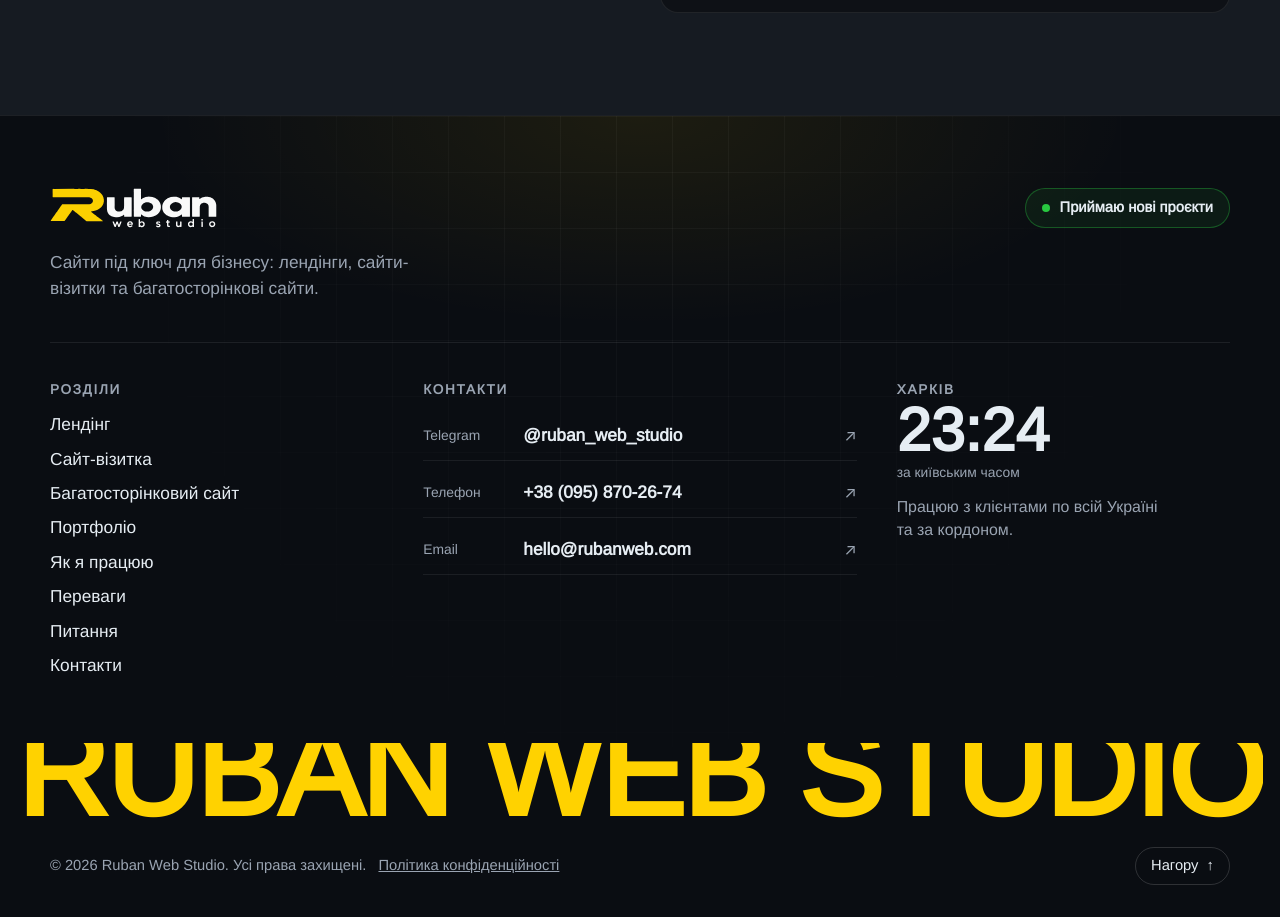
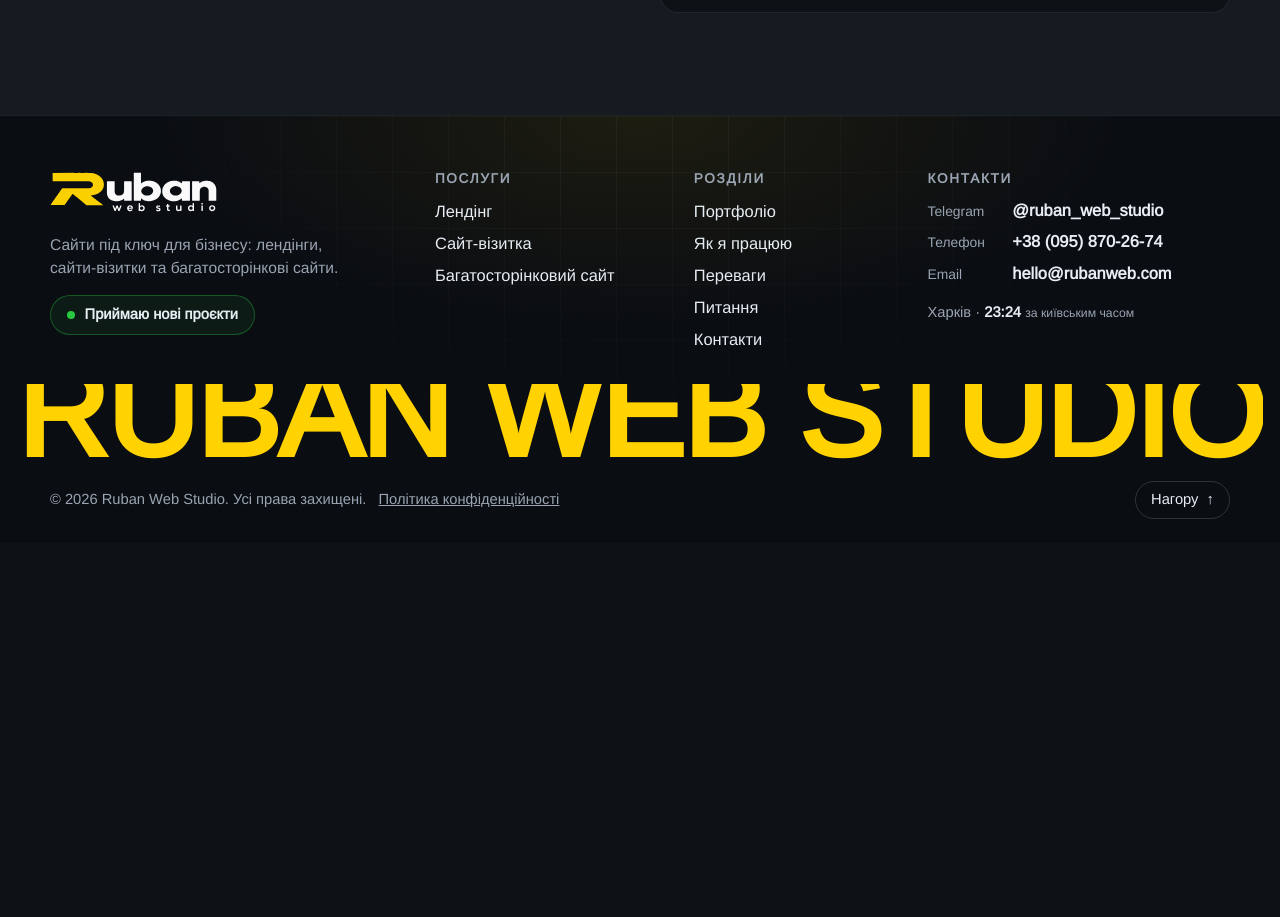
Before and after one commit to anton-ruban-developer/portfolio, an Astro site: page / in a window 1280 px wide. Shown: the part 6997-7914 px from the top of the page. After the commit the page ends 7540 px from the top, so only its background shows below. Built offline with nearby package versions, Linux system fonts and the light colour scheme; Astro itself is replaced by a stand-in of ours; a web font is replaced by a local one.

Commit message:
Compact footer: four columns, inline Kyiv time, tighter spacing
Co-Authored-By: Claude Opus 5.5 <noreply@anthropic.com>

```diff
--- a/src/components/Footer.astro
+++ b/src/components/Footer.astro
@@ -5,8 +5,9 @@ import { servicesFor } from '../data/services';
 
 const { lang, t, home } = useT(Astro.currentLocale);
 const year = new Date().getFullYear();
+// дві короткі колонки посилань замість одного довгого списку
+const serviceNav = servicesFor(lang).map((s) => ({ href: localizePath(lang, `/${s.slug}/`), label: t.services.items[s.index].title }));
 const nav = [
-  ...servicesFor(lang).map((s) => ({ href: localizePath(lang, `/${s.slug}/`), label: t.services.items[s.index].title })),
   { href: localizePath(lang, '/works/'), label: t.nav.portfolio },
   { href: `${home}#process`, label: t.nav.process },
   { href: `${home}#why`, label: t.nav.why },
@@ -21,7 +22,7 @@ const contacts = [
 ---
 
 <footer class="footer">
-  <div class="container top">
+  <div class="container cols">
     <div class="brand">
       <a class="logo" href={home} aria-label={`${site.name}: ${t.ui.toHome}`}>
         {site.logo
@@ -29,11 +30,18 @@ const contacts = [
           : <span class="logo-text">{site.name}</span>}
       </a>
       <p class="about">{t.footer.about}</p>
+      <span class="status"><i></i> {t.ui.acceptingProjects}</span>
     </div>
-    <span class="status"><i></i> {t.ui.acceptingProjects}</span>
-  </div>
 
-  <div class="container cols">
+    {serviceNav.length > 0 && (
+      <nav aria-label={t.nav.services}>
+        <h3>{t.nav.services}</h3>
+        <ul class="nav">
+          {serviceNav.map((l) => <li><a href={l.href}>{l.label}</a></li>)}
+        </ul>
+      </nav>
+    )}
+
     <nav aria-label={t.footer.navLabel}>
       <h3>{t.footer.sections}</h3>
       <ul class="nav">
@@ -49,17 +57,11 @@ const contacts = [
             <a href={c.href} target={c.ext ? '_blank' : undefined} rel={c.ext ? 'noopener' : undefined} data-email={c.email}>
               <span class="k">{c.label}</span>
               <span class="v" data-email-text={c.email ? true : undefined}>{c.value}</span>
-              <span class="arr" aria-hidden="true">↗</span>
             </a>
           </li>
         ))}
       </ul>
-    </div>
-
-    <div class="where">
-      <h3>{t.city}</h3>
-      <p class="clock"><time id="kh-time">--:--</time><small>{t.footer.timeNote}</small></p>
-      <p class="muted">{t.footer.worldwide}</p>
+      <p class="clock">{t.city} · <time id="kh-time">--:--</time> <small>{t.footer.timeNote}</small></p>
     </div>
   </div>
 
@@ -93,14 +95,10 @@ const contacts = [
     mask-image: radial-gradient(ellipse at 50% 0%, #000 10%, transparent 65%);
   }
 
-  .top {
-    display: flex; flex-wrap: wrap; align-items: flex-start; justify-content: space-between; gap: 1.5rem;
-    padding: clamp(3rem, 6vw, 4.5rem) 0 2.5rem; border-bottom: 1px solid rgba(255, 255, 255, .08);
-  }
   .logo { display: inline-flex; align-items: center; text-decoration: none; }
   .logo img { height: 40px; width: auto; }
   .logo-text { font-family: var(--font-head); font-weight: 800; font-size: 1.2rem; color: var(--accent); }
-  .about { margin-top: .9rem; color: var(--muted); max-width: 40ch; }
+  .about { margin: .8rem 0 1rem; color: var(--muted); font-size: .9rem; max-width: 34ch; }
   .status {
     display: inline-flex; align-items: center; gap: .6rem; padding: .5rem 1rem; border-radius: 999px;
     border: 1px solid rgba(40, 200, 64, .35); background: rgba(40, 200, 64, .08); font-size: .85rem; font-weight: 600;
@@ -108,11 +106,12 @@ const contacts = [
   .status i { width: 8px; height: 8px; border-radius: 50%; background: #28c840; animation: pulse 2s infinite; }
   @keyframes pulse { to { box-shadow: 0 0 0 8px rgba(40, 200, 64, 0); } }
 
-  .cols { display: grid; grid-template-columns: 1fr 1.3fr 1fr; gap: 2.5rem; padding: 2.5rem 0 clamp(2.5rem, 6vw, 4rem); }
-  h3 { margin-bottom: 1rem; font-family: var(--font-body); font-size: .78rem; font-weight: 700; text-transform: uppercase; letter-spacing: .14em; color: var(--muted); }
+  .cols { display: grid; grid-template-columns: 1.4fr .9fr .8fr 1.2fr; gap: 2rem; padding: clamp(2.5rem, 5vw, 3.5rem) 0 2rem; }
+  h3 { margin-bottom: .8rem; font-family: var(--font-body); font-size: .78rem; font-weight: 700; text-transform: uppercase; letter-spacing: .14em; color: var(--muted); }
   ul { list-style: none; }
 
-  .nav { display: grid; gap: .55rem; }
+  .nav { display: grid; gap: .4rem; }
+  .nav a { font-size: .95rem; }
   .nav a { position: relative; text-decoration: none; color: var(--text); transition: color .2s, padding .25s; }
   .nav a::before {
     content: ''; position: absolute; left: 0; top: 50%; width: 0; height: 2px; background: var(--accent);
@@ -121,21 +120,15 @@ const contacts = [
   .nav a:hover { color: var(--accent); padding-left: 1.1rem; }
   .nav a:hover::before { width: .7rem; }
 
-  .contacts { display: grid; gap: .5rem; }
-  .contacts a {
-    display: grid; grid-template-columns: 5.5rem 1fr auto; align-items: center; gap: .75rem;
-    padding: .7rem 0; border-bottom: 1px solid rgba(255, 255, 255, .07); text-decoration: none; color: var(--text);
-  }
+  .contacts { display: grid; gap: .45rem; }
+  .contacts a { display: grid; grid-template-columns: 4.8rem 1fr; align-items: baseline; gap: .5rem; text-decoration: none; color: var(--text); }
   .k { color: var(--muted); font-size: .8rem; }
   .v { font-weight: 600; overflow-wrap: anywhere; transition: color .2s; }
-  .arr { color: var(--muted); transition: transform .25s, color .2s; }
-  .contacts a:hover .v, .contacts a:hover .arr { color: var(--accent); }
-  .contacts a:hover .arr { transform: translate(3px, -3px); }
+  .v { font-size: .95rem; }
+  .contacts a:hover .v { color: var(--accent); }
 
-  .clock { display: grid; margin-bottom: .75rem; }
-  .clock time { font-family: var(--font-head); font-weight: 700; font-size: clamp(2rem, 4vw, 2.8rem); line-height: 1; font-variant-numeric: tabular-nums; }
-  .clock small { margin-top: .4rem; color: var(--muted); font-size: .8rem; }
-  .muted { color: var(--muted); font-size: .92rem; max-width: 30ch; }
+  .clock { margin-top: 1rem; color: var(--muted); font-size: .85rem; }
+  .clock time { color: var(--text); font-weight: 700; font-variant-numeric: tabular-nums; }
 
   /* величезна назва бренду: заливка без контуру (контур на змінному шрифті дає артефакти) */
   .mega-wrap { padding: 0 1rem; text-align: center; overflow: hidden; }
@@ -153,7 +146,7 @@ const contacts = [
 
   .bottom {
     display: flex; flex-wrap: wrap; align-items: center; justify-content: space-between; gap: .75rem;
-    padding: 1.5rem 0 2rem; color: var(--muted); font-size: .85rem;
+    padding: 1rem 0 1.5rem; color: var(--muted); font-size: .85rem;
   }
   .privacy { margin-left: .5rem; color: var(--muted); }
   .privacy:hover { color: var(--accent); }
@@ -165,13 +158,12 @@ const contacts = [
   .up:hover { border-color: var(--accent); color: var(--accent); }
   .up:hover span { transform: translateY(-3px); }
 
-  @media (max-width: 860px) {
-    .cols { grid-template-columns: 1fr 1fr; }
-    .cols > div:nth-child(2) { grid-column: 1 / -1; grid-row: 1; }
+  @media (max-width: 960px) {
+    .cols { grid-template-columns: 1fr 1fr; gap: 1.75rem 2rem; }
   }
   @media (max-width: 520px) {
-    .cols { grid-template-columns: 1fr; }
-    .contacts a { grid-template-columns: 4.5rem 1fr auto; }
+    /* на телефоні: бренд і контакти на всю ширину, дві колонки посилань поруч */
+    .brand, .cols > div:last-child { grid-column: 1 / -1; }
   }
   @media (prefers-reduced-motion: reduce) {
     .mega { transition: none; }
```
